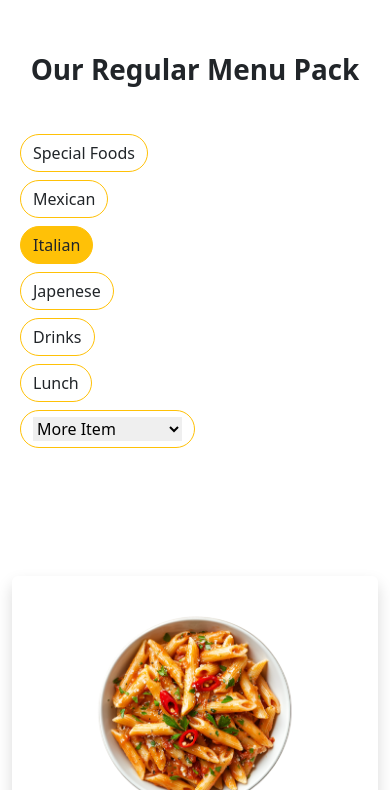
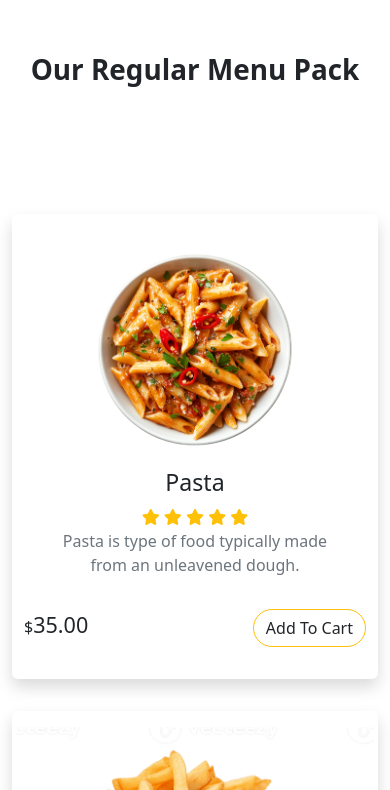
Before and after one commit to bhumikanjani18/bhumi-bt-practical-exam, a plain HTML site: page index.html in a window 390 px wide. Shown: the part 54-844 px from the top of the page. Drawn offline with Linux system fonts and the light colour scheme.

Commit message:
Add files via upload

```diff
--- a/index.html
+++ b/index.html
@@ -77,7 +77,7 @@
                     <p class="display-6 fw-bold">Our Regular Menu Pack</p>
                 </div>
 
-                <ul class="d-lg-flex list-unstyled justify-content-center mt-5">
+                <ul class="d-none d-lg-flex list-unstyled justify-content-center mt-5">
                     <li class="m-2">
                         <a href="javascript:void(0)" class="btn btn-outline-warning rounded-pill text-reset">
                             Special Foods
```
